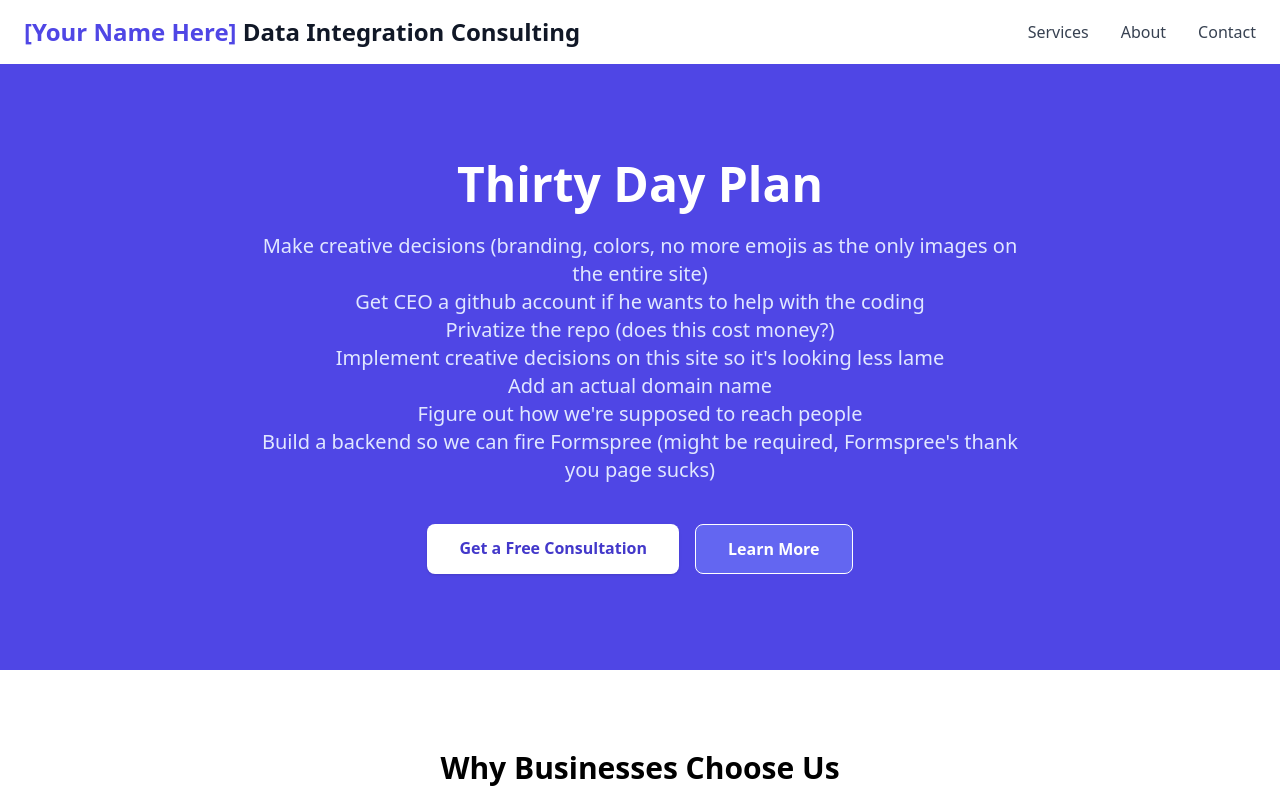
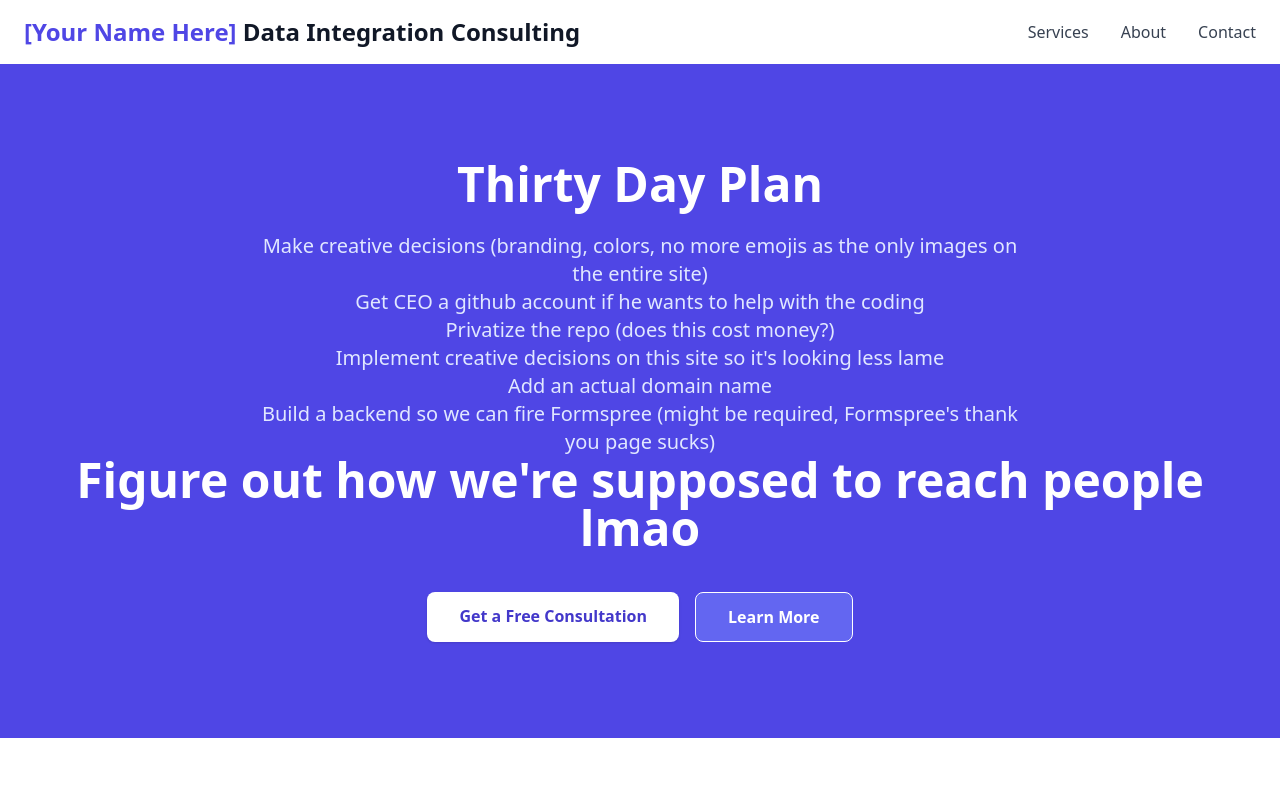
Before and after one commit to huestonFI/yournamehere, a Vue app: page / in a window 1280 px wide. Shown: the top 800 px of the page. Built offline with nearby package versions, Linux system fonts and the light colour scheme.

Commit message:
Update Home.vue

```diff
--- a/src/views/Home.vue
+++ b/src/views/Home.vue
@@ -21,10 +21,11 @@
             <br>
             Add an actual domain name
             <br>
-            Figure out how we're supposed to reach people
-            <br>
             Build a backend so we can fire Formspree (might be required, Formspree's thank you page sucks)
             </p>
+            <h1 class="text-4xl md:text-5xl font-bold leading-tight">
+                Figure out how we're supposed to reach people lmao
+            </h1>
             <!--
                 actual hero stuff
                 <h2 class="text-4xl md:text-5xl font-bold leading-tight">
```
